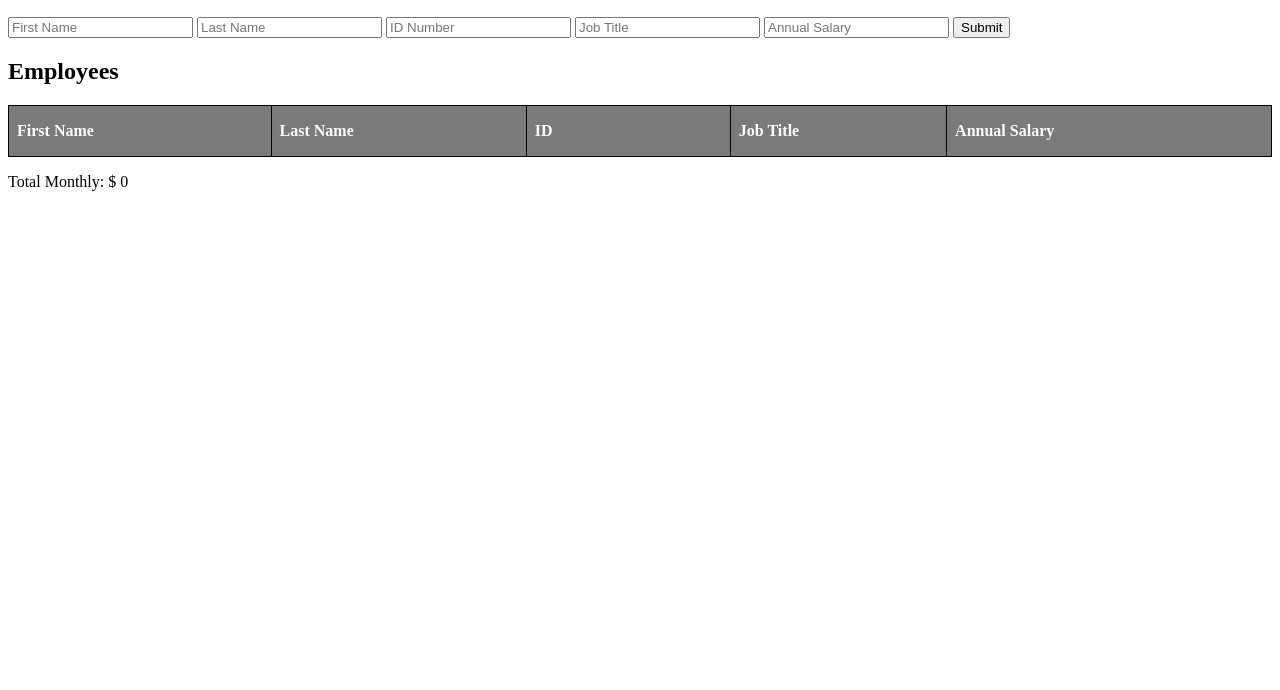
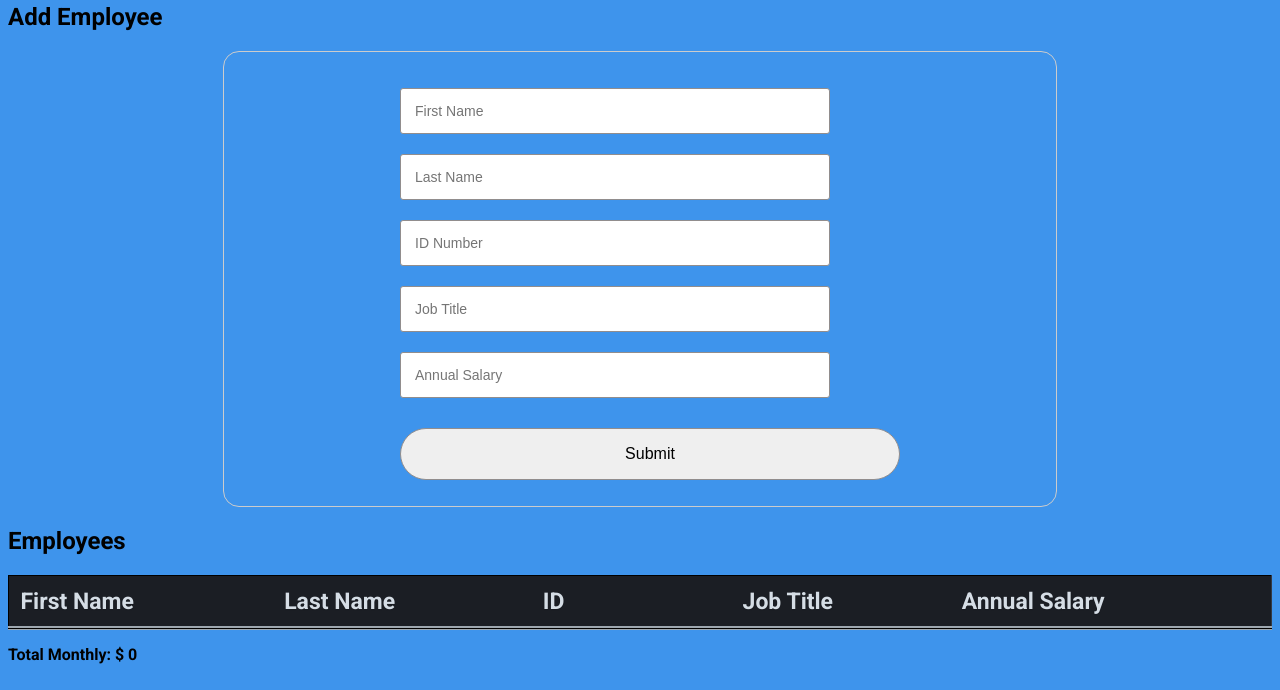
Before and after one commit to yalvarez08/weekend-challenge-salaryCalculator, a website: page index.html in a window 1280 px wide. Shown: the part 110-800 px from the top of the page. Drawn offline with Linux system fonts and the light colour scheme.

Commit message:
changed css elements

```diff
--- a/index.html
+++ b/index.html
@@ -9,7 +9,7 @@
 </head>
 <body>
   <header>
-    <h1>Salary Calculator</h1>
+    <h1>Employee Salary Calculator</h1>
   </header>
 
   <main>
@@ -42,7 +42,7 @@
             placeholder="Annual Salary"
             type="text"
           >
-          <button data-testid="submit">Submit</button>
+          <button data-testid="submit" id="submit-btn">Submit</button>
 
       </form>
     </section>
@@ -76,7 +76,7 @@
   </main>
 
   <footer id="footer-element" onSubmit="performSubmit(event)">
-    <p>Total Monthly: <span id="total_count"></span></p>
+    <h3>Total Monthly: <span id="total_count"></span></h3>
 
   </footer>
 </body>
--- a/main.css
+++ b/main.css
@@ -1,11 +1,51 @@
+@import url(https://fonts.googleapis.com/css?family=Roboto:400,500,700,300,100);
 
+h1{
+  text-align: center;
+  font-family: "Roboto", helvetica, sans-serif;
+  font-size: 45px;
+}
+body {
+  background-color: #3e94ec;
+  font-family: "Roboto", helvetica, sans-serif;
+  font-size: 16px;
+  font-weight: 400;
+}
+ /*Form style */
+ form {
+  margin: 0 auto;
+  width: 800px;
+  padding: 1em;
+  border: 1px solid #CCC;
+  border-radius: 1em;
+  font-size: 16px;
+}
+form input {
+	display: block;
+  font-size: 14px;
+	padding: 1em;
+	border: 1px solid #918d8d;
+  margin: 20px 10px 10px 160px;
+  width: 400px;
+	border-radius: 3px;
+}
+
+
+#submit-btn {
+  font-size: 16px;
+  margin: 20px 10px 10px 160px;
+  width: 500px;
+  padding: 1em;
+  border: 1px solid #918d8d;
+  border-radius: 3em;
+}
 
 /* Table style */
 table {
   width: 100%;
   text-align: left;
 }
-  table, th, td {
+table,  td {
   border: 1px solid black;
   border-collapse: collapse;
   height: 2.15em;
@@ -15,8 +55,16 @@ table {
     min-width: 3.5em;
 }
 thead {
-    background: #7a7a7a;
-    color: #fcfcfc;
+    color:#D5DDE5;;
+    background:#1b1e24;
+    border-bottom:4px solid #9ea7af;
+    border-right: 1px solid #343a45;
+    font-size:23px;
+    font-weight: 100;
+    padding:24px;
+    text-align:left;
+    text-shadow: 0 1px 1px rgba(0, 0, 0, 0.1);
+    vertical-align:middle;
 }
 tbody tr:nth-child(odd){
    background: #fcfcfc;
@@ -24,9 +72,19 @@ table {
 tbody tr:nth-child(even){
   background: #dcdcdc;
 }
+#delete-btn {
+  font-family: 'Courier New', Courier, monospace;
+  border: 2px solid red;
+  margin: auto;
+  border-radius: 1em;
+}
+h3 {
+  font-size: 16px;
 
+}
 .over-budget {
-    font-family: serif;
+    font-family: "Roboto", helvetica, sans-serif;
+    font-style: oblique;
     background-color: #e02c08;
     animation: animate 2s linear infinite;
 }
--- a/script1.js
+++ b/script1.js
@@ -36,7 +36,7 @@ formInputContainer.innerHTML += `
 <td>${firstElement.value}</td><td>${lastElement.value}</td><td>${idElement.value}</td>
 <td>${titleElement.value}</td><td>${annualSalaryElement.value}</td>
 <td>
-<button onClick="deleteEmployeeRow(event)">Delete</button>
+<button id="delete-btn" onClick="deleteEmployeeRow(event)">Delete</button>
 </td>
 `;
 
```
Lines whose indentation alone changed are shown as unchanged.
